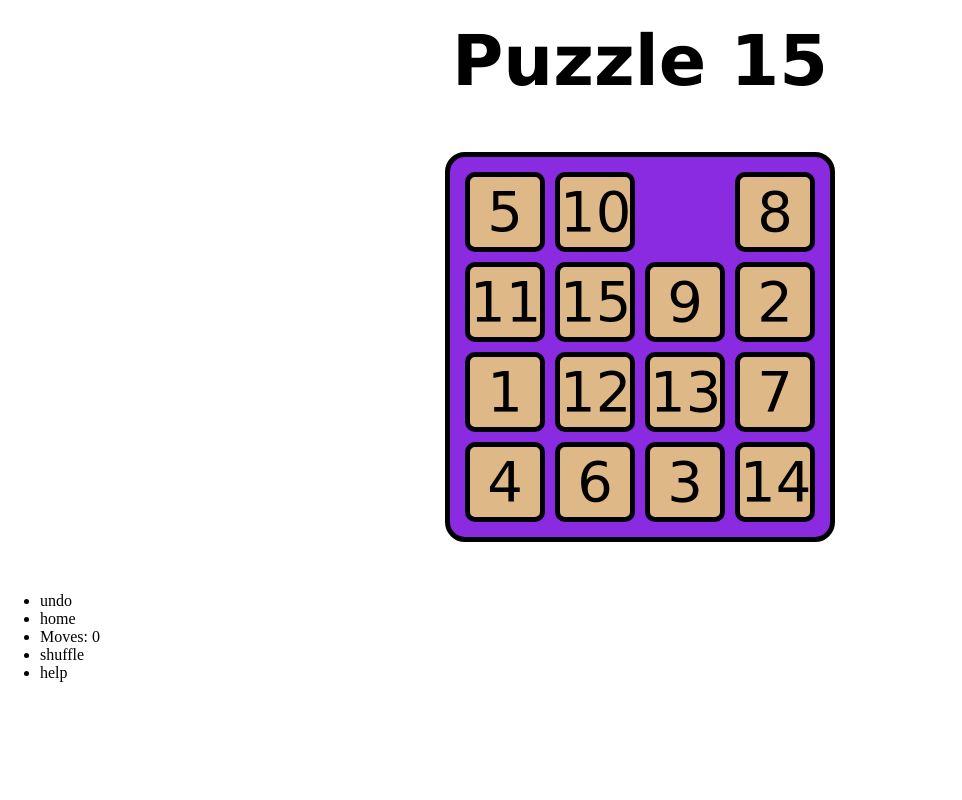
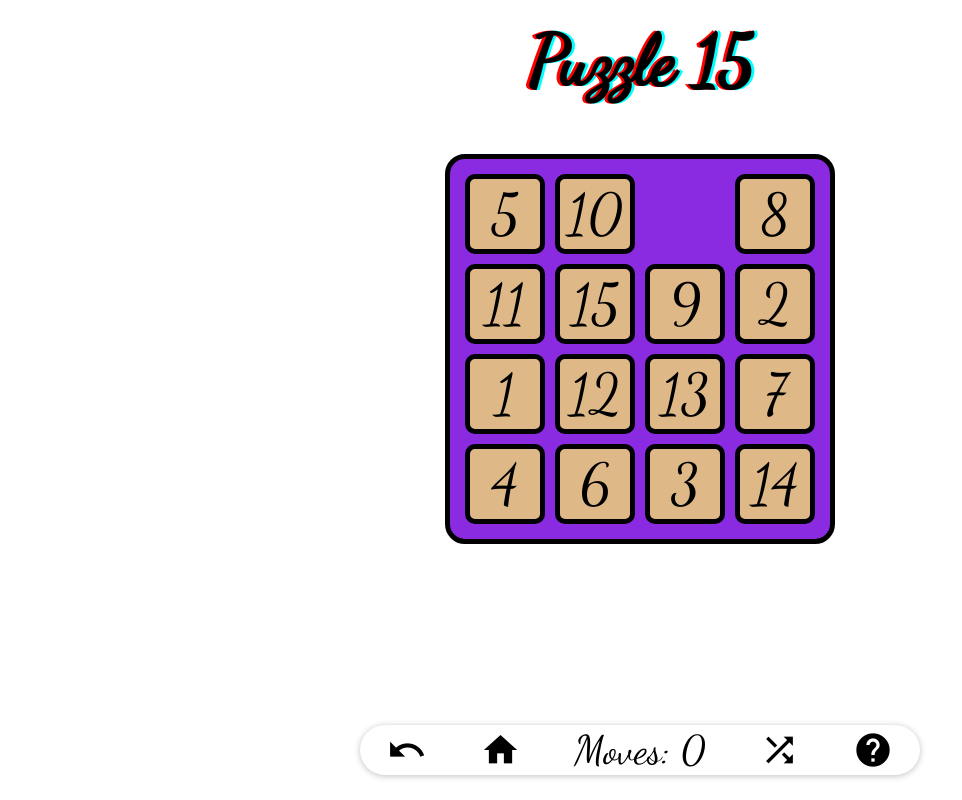
Before and after one commit to PranshuKhandal/pranshukhandal.github.io, a plain HTML site: page puzzle15/index.html in a window 1280 px wide. Shown: the whole page, without its empty margins (0-962 px from the left). Drawn offline with Linux system fonts and the light colour scheme.

Commit message:
Update style.css

```diff
--- a/puzzle15/style.css
+++ b/puzzle15/style.css
@@ -1,3 +1,19 @@
+@import url( "https://fonts.googleapis.com/css?family=Dancing+Script&display=swap&effect=anaglyph" );
+@import url( "https://fonts.googleapis.com/icon?family=Material+Icons" );
+
+.anaglyph{
+    animation: anaglyph 2s ease infinite alternate;
+}
+
+@keyframes anaglyph {
+    0% {
+        text-shadow: -0.06em 0 red, 0.06em 0 cyan;
+    }
+    100% {
+        text-shadow: -0.04em 0 red, 0.04em 0 cyan;
+    }
+}
+
 :root {
     --game-len: 4;
     --game-size: 70px;
@@ -8,12 +24,13 @@
 
 body {
     margin: 0;
+    user-select: none;
 }
 h1 {
     margin: 20px 0 50px 0;
     text-align: center;
     font-size: 70px;
-    font-family: 'Lucida Sans', 'Lucida Sans Regular', 'Lucida Grande', 'Lucida Sans Unicode', Geneva, Verdana, sans-serif;
+    font-family: 'Dancing Script', serif;
 }
 #game {
     margin: auto;
@@ -45,7 +62,7 @@ h1 {
     vertical-align: middle;
     line-height: var( --game-size );
     transition: left 0.4s ease-out, top 0.4s ease-out;
-    font-family: cursive;
+    font-family: 'Dancing Script', serif;
     font-size: calc( 0.8 * var( --game-size ) );
     background-color: burlywood;
 }
@@ -73,3 +90,34 @@ h1 {
 [ data-top = "3" ] {
     top: calc( (4 - 0.25) * var( --gap-size ) + 3 * var( --game-size ));
 }
+
+#bottom-bar {
+    display: block;
+    position: fixed;
+    bottom: 25px;
+    left: 0;
+    right: 0;
+    height: 50px;
+}
+#bottom-bar ul {
+    list-style: none;
+    display: flex;
+    width: calc( 8 * var( --game-size ) );
+    height: 50px;
+    border-radius: 50px;
+    box-shadow: 0 1px 6px 0 rgba( 32, 33, 36, .28 );
+    margin: auto;
+    padding: 0;
+}
+#bottom-bar li {
+    font-family: 'Dancing Script', sans-serif;
+    font-size: 40px;
+    line-height: 50px;
+    vertical-align: middle;
+    margin: 0 auto;
+}
+#bottom-bar a.material-icons {
+    cursor: pointer;
+    font-size: 40px;
+    line-height: 50px;
+}
```
